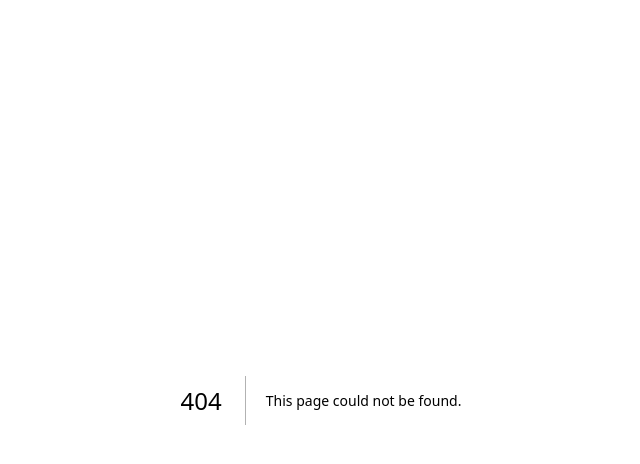
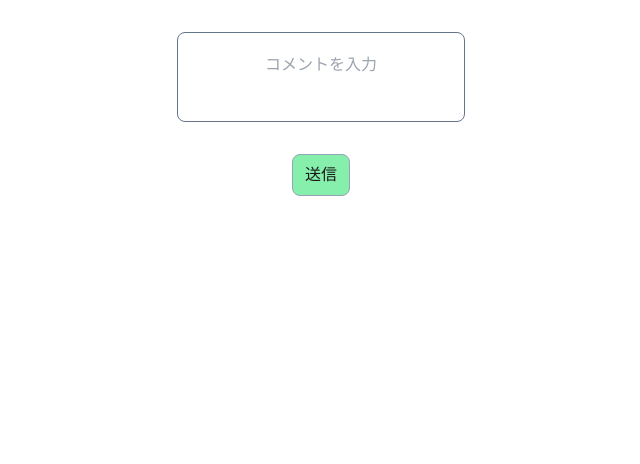
Before and after one commit to kame82/react-begin, a Next.js app: page /comment in a window 1280 px wide. Before the commit this address had no page. Shown: the top 464 px of the page, without its empty margins (319-959 px from the left). Built offline with nearby package versions, Linux system fonts and the light colour scheme.

Commit message:
コメント追加機能の追加

```diff
--- /dev/null
+++ b/app/(main)/comment/customHook.ts
@@ -0,0 +1,39 @@
+import { type ChangeEvent, useState } from "react";
+
+type Comment = {
+  id: number;
+  text: string;
+};
+
+type UseComment = () => {
+  inputText: string;
+  commentList: Comment[];
+  handleInputComment: (e: ChangeEvent<HTMLTextAreaElement>) => void;
+  handleSubmit: () => void;
+};
+
+export const useCommentChatText: UseComment = () => {
+  const [inputText, setInputText] = useState("");
+  const [commentList, setCommentList] = useState<Comment[]>([]);
+
+  const handleInputComment = (e: ChangeEvent<HTMLTextAreaElement>) => {
+    setInputText(e.target.value);
+  };
+
+  const handleSubmit = () => {
+    if (!inputText.trim()) return;
+    const newComment: Comment = {
+      id: Date.now(),
+      text: inputText,
+    };
+    setCommentList((prev) => [...prev, newComment]);
+    setInputText("");
+  };
+
+  return {
+    inputText,
+    commentList,
+    handleInputComment,
+    handleSubmit,
+  };
+};
--- /dev/null
+++ b/app/(main)/comment/page.tsx
@@ -0,0 +1,46 @@
+"use client";
+
+import type { NextPage } from "next";
+import { useCommentChatText } from "./customHook";
+
+const Comment: NextPage = () => {
+  const { inputText, commentList, handleInputComment, handleSubmit } = useCommentChatText();
+
+  return (
+    <div className="max-w-4xl mx-auto mt-8">
+      <div className="flex justify-center">
+        <div className="flex flex-col items-center">
+          <textarea
+            onChange={handleInputComment}
+            value={inputText}
+            className="resize-none w-72 border border-slate-500 rounded-lg text-center p-5"
+            placeholder="コメントを入力"
+          />
+          <div className="mt-8 mb-8">
+            <button
+              type="button"
+              onClick={handleSubmit}
+              className="border border-slate-400 bg-green-300 px-3 py-2 rounded-lg"
+            >
+              送信
+            </button>
+          </div>
+          <div className="w-full max-w-md">
+            <ul className="space-y-4">
+              {commentList.map((comment) => (
+                <li
+                  key={comment.id}
+                  className="bg-white p-4 border border-slate-300 rounded-lg shadow-md"
+                >
+                  <p>{comment.text}</p>
+                </li>
+              ))}
+            </ul>
+          </div>
+        </div>
+      </div>
+    </div>
+  );
+};
+
+export default Comment;
```
